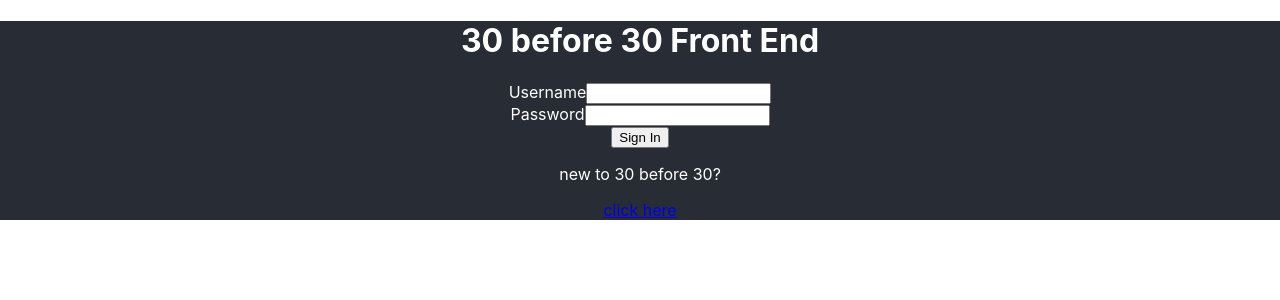
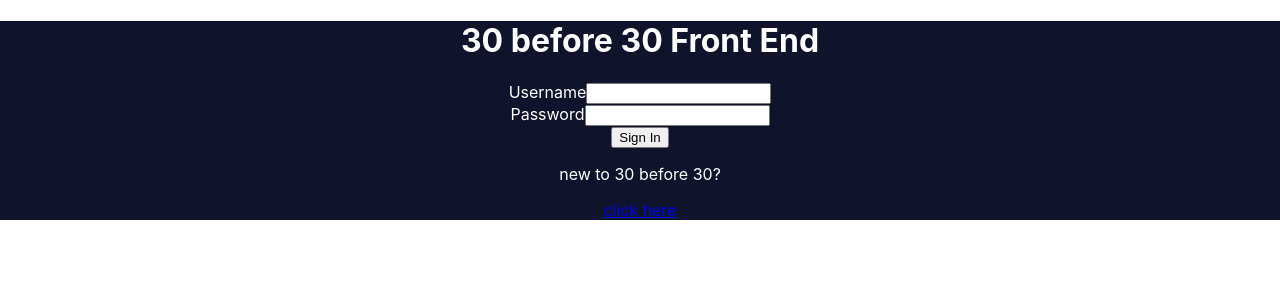
Before and after one commit to BrandonHarrison01/30for30-fe, a React (Create React App) app: page / in a window 1280 px wide. Shown: the top 300 px of the page. Built offline with nearby package versions, Linux system fonts and the light colour scheme; no server answers.

Commit message:
adjusted background

```diff
--- a/src/App.css
+++ b/src/App.css
@@ -1,5 +1,5 @@
 .App {
   text-align: center;
-  background-color: #282c34;
+  background-color: rgb(15, 20, 44);
   color: white;
 }
```
